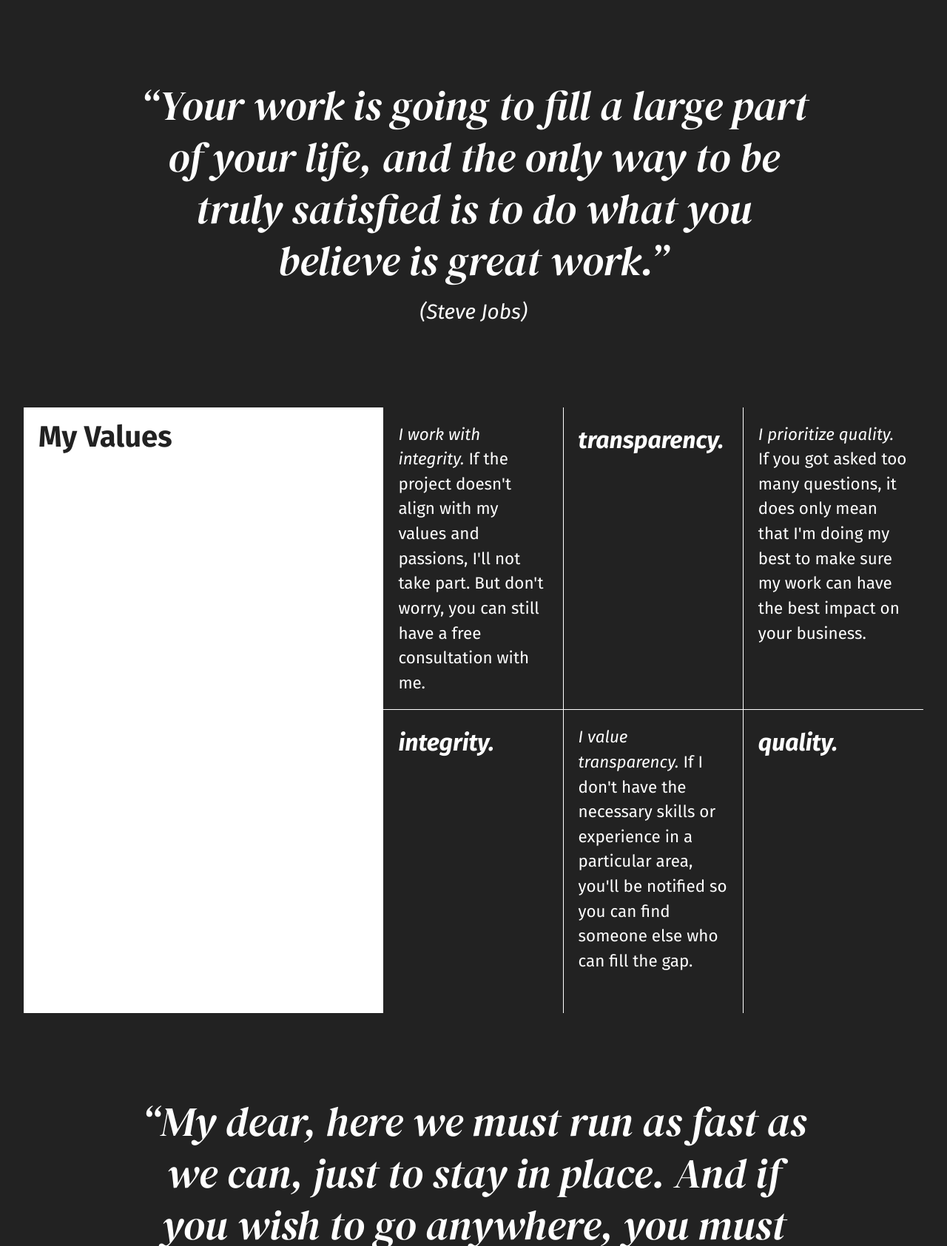
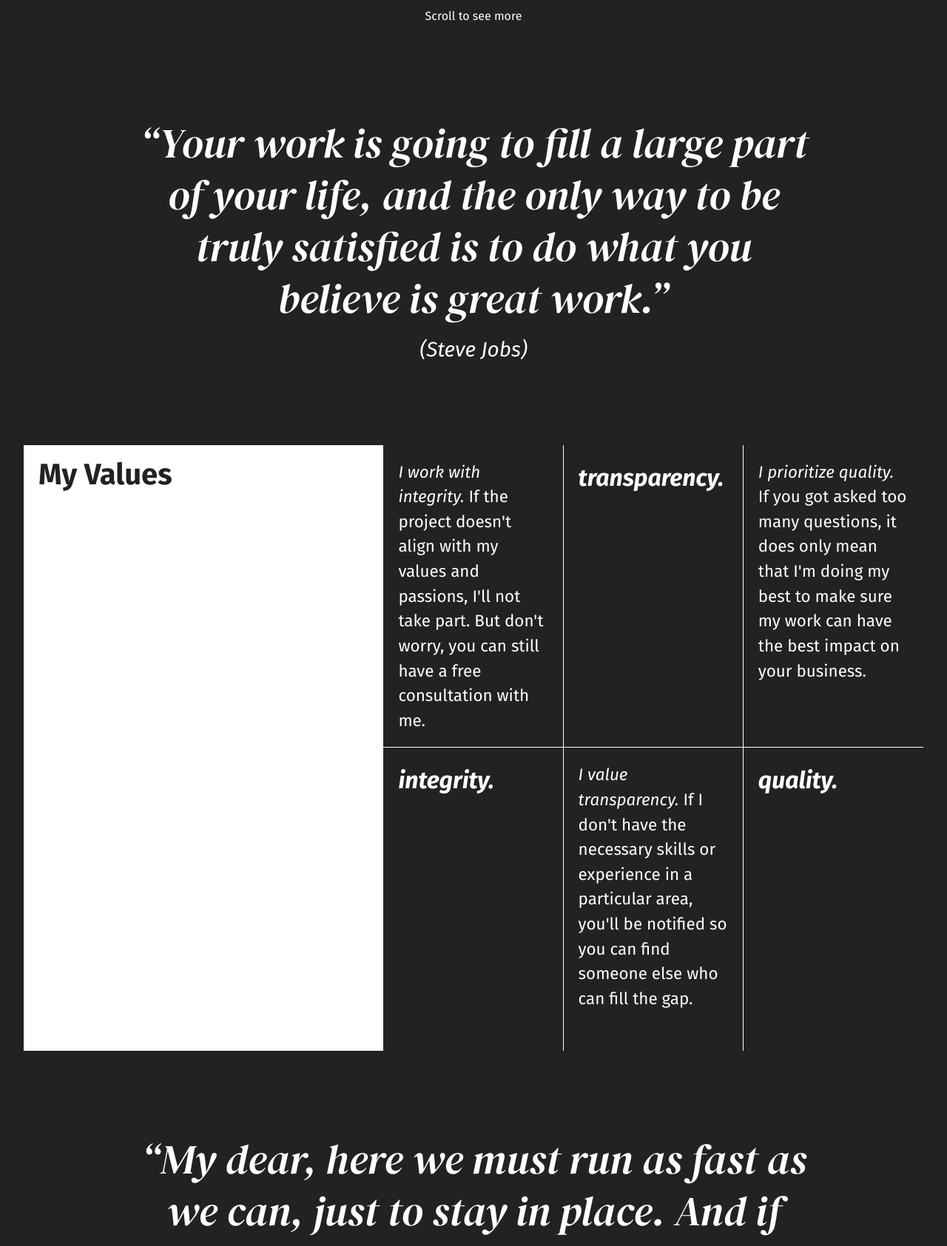
Before and after one commit to naruaika/naruaika.github.io, a Jekyll site: the page built from index.html, in a window 1280 px wide, cut to the strip 1101-2786 px from the top of the page. Shown: the whole strip at 74% size. Built offline with Jekyll 4.4.1, drawn with Linux system fonts in a browser that asks for light colours.

Commit message:
Add scroll signifier to the index page

```diff
--- a/index.html
+++ b/index.html
@@ -167,6 +167,11 @@ title: Creative Software Engineer
                 }
             }
         }
+    }
+
+    .scroll-signifier {
+        padding: 1rem;
+        text-align: center;
     }
 
     #steve-quote,
@@ -561,6 +566,8 @@ title: Creative Software Engineer
         </div>
     </div>
 
+    <div class="scroll-signifier">Scroll to see more</div>
+
     <blockquote id="steve-quote" aria-label="Steve Quote">
         &ldquo;Your work is going to fill a large part of your life, and the only way to be truly satisfied is to do what you believe is great work.&rdquo;
         <span>(<cite>Steve Jobs</cite>)</span>
```
